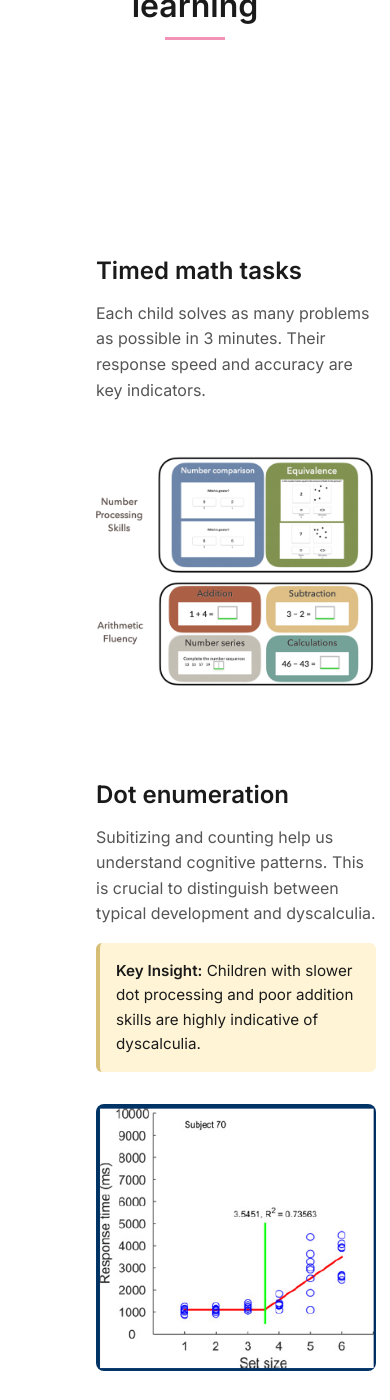
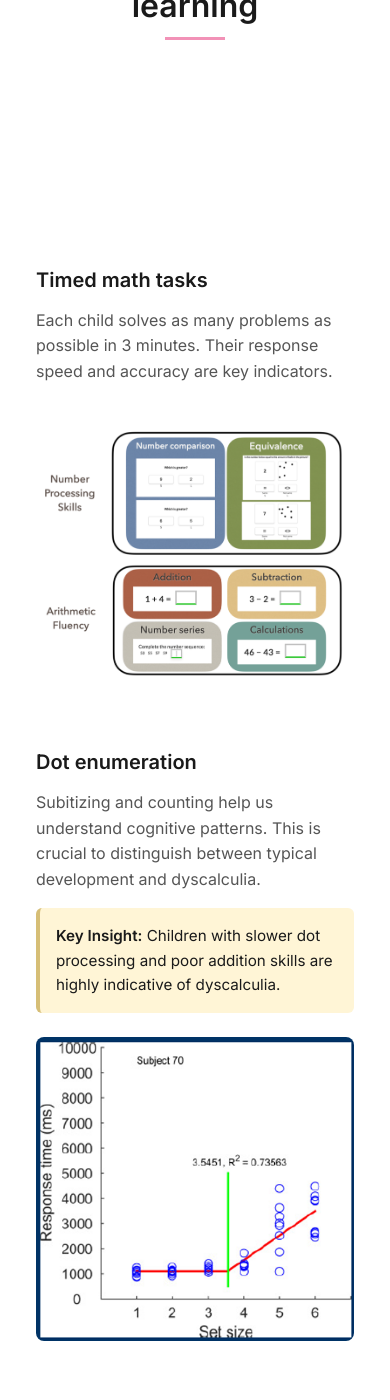
Before and after one commit to moving-average/moving-average.github.io, a Jekyll site: the page built from usecase1.markdown, in a window 390 px wide and 1400 px high, scrolled down 1289 px. Built offline with Jekyll 4.4.1, drawn with Linux system fonts in a browser that asks for light colours.

Commit message:
update style.css

```diff
--- a/assets/style.css
+++ b/assets/style.css
@@ -725,4 +725,43 @@ footer a:hover {
     justify-content: center;
     gap: 1rem;
   }
+
+  .double-info-section {
+    padding: 2rem 1.25rem;
+    gap: 3rem;
+  }
+
+  .info-row {
+    flex-direction: column;
+    align-items: flex-start;
+    gap: 1.5rem;
+  }
+
+  .info-row.reverse {
+    flex-direction: column; /* override row-reverse on mobile */
+  }
+
+  .info-text,
+  .info-image {
+    width: 100%;
+    text-align: left;
+  }
+
+  .info-image {
+    text-align: center;
+  }
+
+  .info-text h3 {
+    font-size: 1.25rem;
+  }
+
+  .info-text p {
+    font-size: 1rem;
+    line-height: 1.6;
+  }
+
+  .info-image img {
+    max-width: 100%;
+    height: auto;
+  }
 }
```
